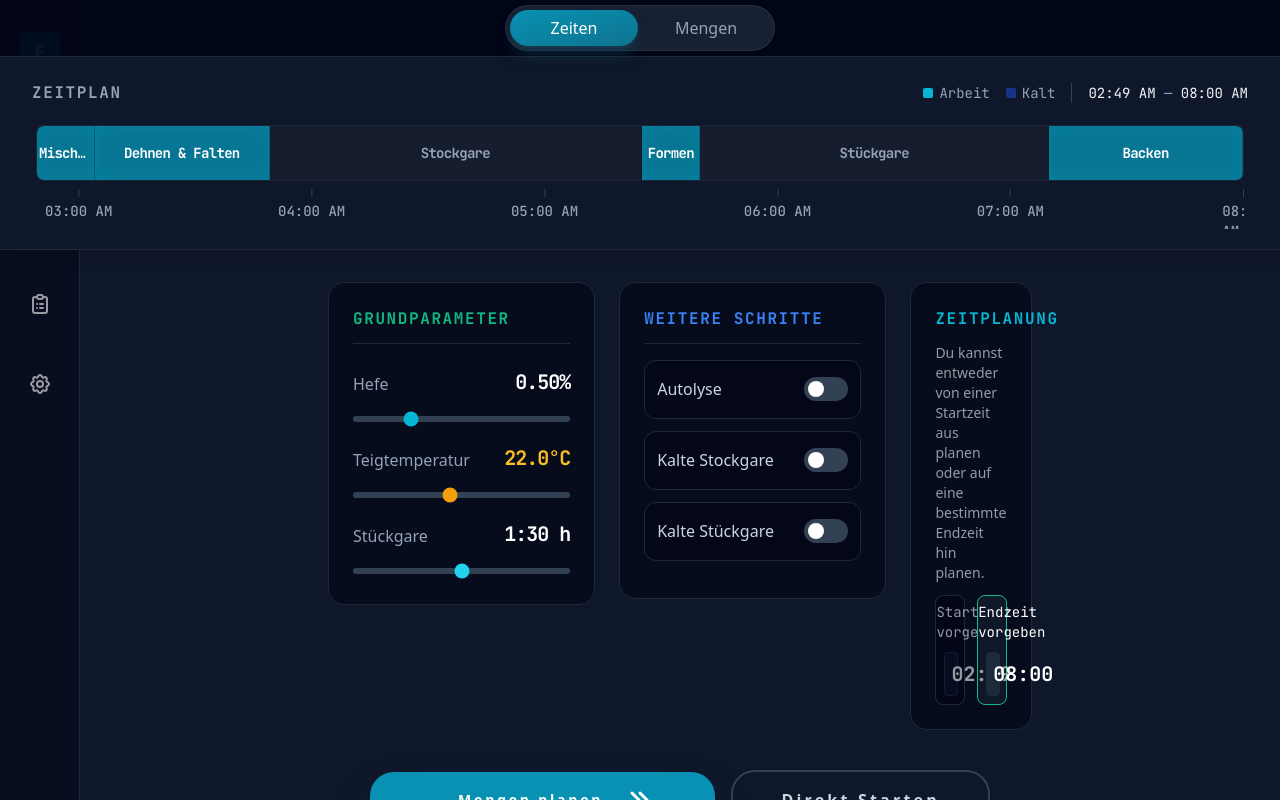
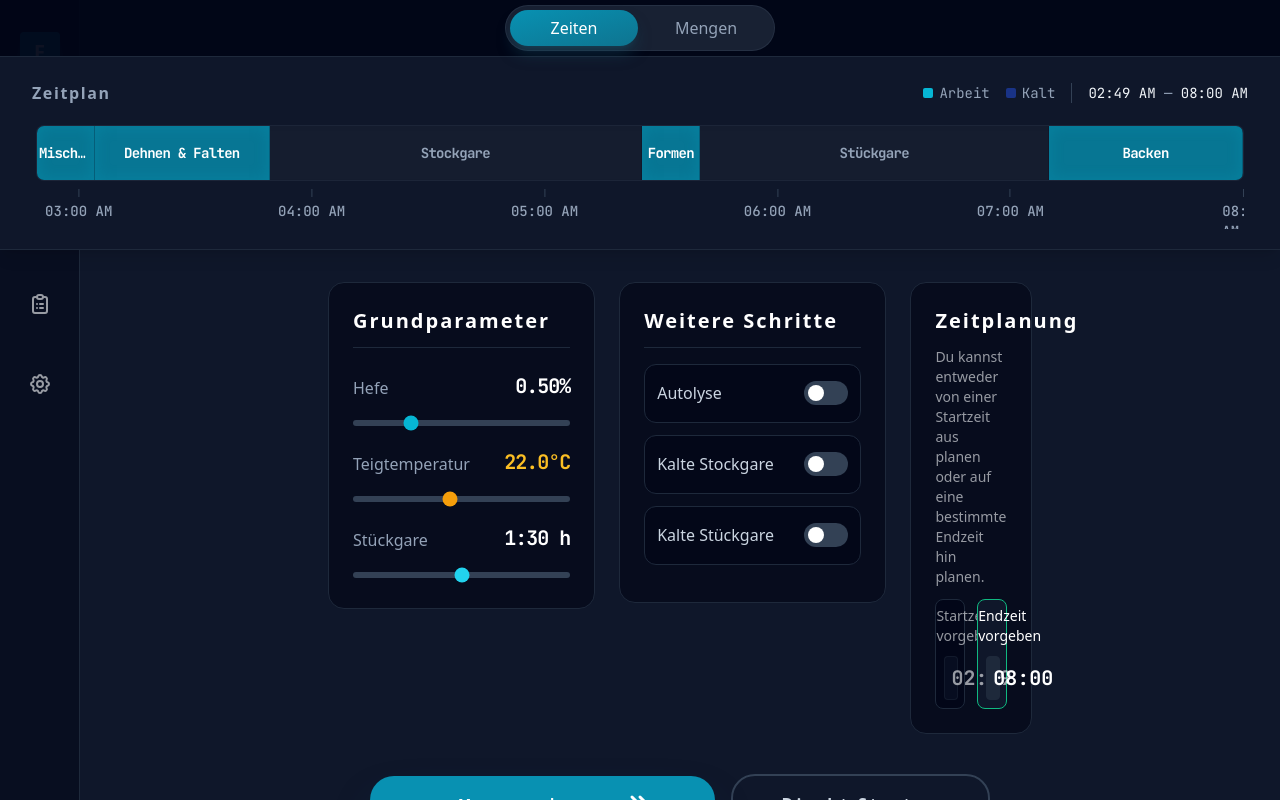
Before and after one commit to kaiblan/feierabendbaecker-aistudio, a React (Vite) app: page / in a window 1280 px wide. Built offline with nearby package versions, Linux system fonts and the light colour scheme.

Commit message:
improved font and color selection

```diff
--- a/components/AmountsTab.tsx
+++ b/components/AmountsTab.tsx
@@ -19,7 +19,7 @@ const AmountsTab: React.FC<AmountsTabProps> = ({ session, updateConfig, onStartN
       <div className="max-w-7xl mx-auto px-4 pb-32 overflow-y-auto h-full" style={{ paddingTop: 'var(--header-height)' }}>
         <div className="w-full max-w-3xl mx-auto space-y-6">
           <Card variant="default" className="w-full p-6 mt-4">
-            <Headline color="text-emerald-500" className="border-b border-slate-800 pb-3 mb-4">{t('bakerPercentages')}</Headline>
+            <Headline color="text-white" className="text-xl border-b border-slate-800 pb-3 mb-4">{t('bakerPercentages')}</Headline>
             <div className="space-y-6">
               <div>
                 <RangeField
--- a/components/Headline.tsx
+++ b/components/Headline.tsx
@@ -10,7 +10,7 @@ interface HeadlineProps {
 const Headline: React.FC<HeadlineProps> = ({ children, color = 'text-slate-400', className = '', as = 'h3' }) => {
   const Tag = as as any;
   return (
-    <Tag className={`text-base font-bold mono uppercase tracking-widest ${color} ${className}`.trim()}>
+    <Tag className={`text-base font-bold tracking-widest ${color} ${className}`.trim()}>
       {children}
     </Tag>
   );
--- a/components/PlanningView.tsx
+++ b/components/PlanningView.tsx
@@ -111,13 +111,13 @@ const PlanningView: React.FC<PlanningViewProps> = ({
           {/* Main planning UI */}
               <Card variant="default" className="order-1 lg:order-3 lg:col-span-2 w-full p-4 flex flex-col space-y-3">
                 <div className="flex justify-between items-center">
-                  <Headline color="text-primary">{t('sessionTiming')}</Headline>
+                  <Headline color="text-white" className="text-xl">{t('sessionTiming')}</Headline>
                 </div>
                 <p className="text-muted text-sm whitespace-pre-wrap">{t('planYourBake')}</p>
 
                 <div className="grid grid-cols-2 gap-3">
                   <button onClick={handleSelectForward} className={`rounded-lg border transition-all text-left ${planningMode === 'forward' ? 'border-emerald-500 bg-slate-900' : 'border-slate-800 bg-slate-950/80 hover:border-slate-700 cursor-pointer'}`}>
-                      <div className={`w-full text-sm py-1.5 mono text-center transition-all ${planningMode === 'forward' ? 'text-white' : 'text-muted'}`}>{t('forward')}</div>
+                      <div className={`w-full text-sm py-1.5 font-sans text-center transition-all ${planningMode === 'forward' ? 'text-white' : 'text-muted'}`}>{t('forward')}</div>
                     <div className="px-2 pb-2">
                       <div className="text-sm text-muted mono mb-1 text-center">{t('startTime')}</div>
                       <div className="relative">
@@ -138,7 +138,7 @@ const PlanningView: React.FC<PlanningViewProps> = ({
                   </button>
 
                   <button onClick={handleSelectBackward} className={`rounded-lg border transition-all text-left ${planningMode === 'backward' ? 'border-emerald-500 bg-slate-900' : 'border-slate-800 bg-slate-950/80 hover:border-slate-700 cursor-pointer'}`}>
-                    <div className={`w-full text-sm py-1.5 mono text-center transition-all ${planningMode === 'backward' ? 'text-white' : 'text-muted'}`}>{t('backward')}</div>
+                    <div className={`w-full text-sm py-1.5 font-sans text-center transition-all ${planningMode === 'backward' ? 'text-white' : 'text-muted'}`}>{t('backward')}</div>
                     <div className="px-2 pb-2">
                       <div className="text-sm text-muted mono mb-1 text-center">{t('readyTime')}</div>
                       <div className="relative">
@@ -160,8 +160,8 @@ const PlanningView: React.FC<PlanningViewProps> = ({
                 </div>
               </Card>
 
-              <Card variant="default" className="order-2 lg:order-1 lg:col-span-4 w-full space-y-6">
-                <Headline color="text-accent" className="border-b border-slate-800 pb-3">{t('basicFactors')}</Headline>
+              <Card variant="default" className="order-2 lg:order-1 lg:col-span-4 w-full p-4 space-y-6">
+                <Headline color="text-white" className="text-xl border-b border-slate-800 pb-3">{t('basicFactors')}</Headline>
                 <div className="grid grid-cols-1 gap-8 items-start">
                   <div className="space-y-4">
                     <RangeField
@@ -203,7 +203,7 @@ const PlanningView: React.FC<PlanningViewProps> = ({
               </Card>
 
               <Card variant="default" className="order-3 lg:order-2 lg:col-span-4 w-full space-y-4">
-                <Headline color="text-blue-500" className="border-b border-slate-800 pb-3">{t('additionalSteps')}</Headline>
+                <Headline color="text-white" className="text-xl border-b border-slate-800 pb-3">{t('additionalSteps')}</Headline>
                 <div className="space-y-3">
                   <div className="bg-slate-950/60 px-3 pt-4 pb-2 rounded-xl border border-slate-800 space-y-2">
                     <div className="flex justify-between items-center">
```
